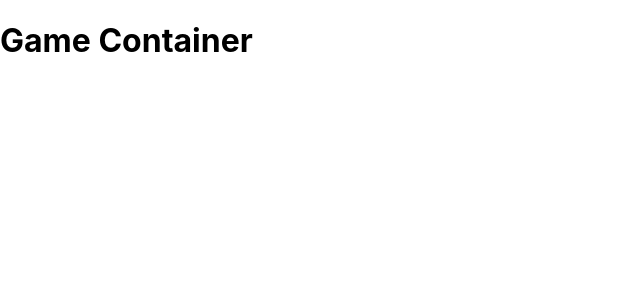
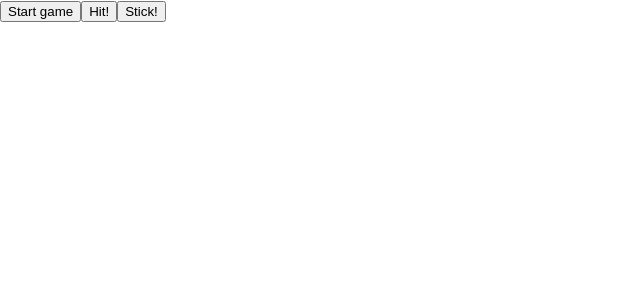
Before and after one commit to ciarancorcoran/react-blackjack, a React (Create React App) app: page / in a window 1280 px wide. Shown: the top 300 px of the page, without its empty margins (0-640 px from the left). Built offline with nearby package versions, Linux system fonts and the light colour scheme.

Commit message:
adding controls and score functionality, adding test coverage

```diff
--- /dev/null
+++ b/src/components/GameControls/GameControls.tsx
@@ -0,0 +1,23 @@
+import React, { FunctionComponent } from 'react'
+
+type GameControlsProps = {
+  handleStartGame: () => void
+  handleHitClick: () => void
+  handleStickClick: () => void
+}
+
+const GameControls: FunctionComponent<GameControlsProps> = ({
+  handleStartGame,
+  handleHitClick,
+  handleStickClick
+}) => {
+  return (
+    <>
+      <button data-testid='start-button' onClick={handleStartGame}>Start game</button>
+      <button data-testid='hit-button' onClick={handleHitClick}>Hit!</button>
+      <button data-testid='stick-button' onClick={handleStickClick}>Stick!</button>
+    </>
+  )
+}
+
+export default GameControls
--- a/src/constants/types/Card.ts
+++ b/src/constants/types/Card.ts
@@ -3,4 +3,5 @@ export type Card = {
   name: string
   suit: string
   value: number
+  isFaceCard?: boolean
 }
--- a/src/containers/Game.tsx
+++ b/src/containers/Game.tsx
@@ -1,42 +1,44 @@
-import React, { FunctionComponent, useState } from 'react'
+import React, { FunctionComponent, useState, useEffect } from 'react'
+
 import { GameStatus } from '../constants/enums/GameStatus'
 import { Card } from '../constants/types/Card'
 import { Score } from '../constants/types/Score'
-import { useEffect } from 'react'
+
+import GameControls from '../components/GameControls/GameControls'
 
 const Game: FunctionComponent = () => {
   const [gameState, setGameState] = useState<GameStatus>(GameStatus.stopped)
-  const [deck, setDeck] = useState<Card[]>()
+  const [deck, setDeck] = useState<Card[]>([])
   const [playerCards, setPlayerCards] = useState<Card[]>([])
   const [dealerCards, setDealerCards] = useState<Card[]>([])
-  const [score, setScore] = useState<Score>()
+  const [score, setScore] = useState<Score>({playerScore: 0, dealerScore: 0})
 
   useEffect(() => {
     if (gameState === GameStatus.stopped) {
       createAndShuffleDeck()
+      setGameState(GameStatus.started)
     }
-  }, [])
+  })
 
   const createAndShuffleDeck = () => {
-    // to be improved
-    const suits = ['hearts', 'clubs', 'diamonds', 'spades']
+    // TODO: to be improved
+    const suits = ['hearts',  'diamonds', 'spades', 'clubs']
     let cards: Card[] = []
-    for (let i = 1; i < 11; i++) {
+    for (let i = 2; i < 11; i++) {
       cards.push({id: `${i.toString()} of hearts`, name: `${i.toString()} of hearts`, suit: 'hearts', value: i})
       cards.push({id: `${i.toString()} of diamonds`, name: `${i.toString()} of diamonds`, suit: 'diamonds', value: i})
       cards.push({id: `${i.toString()} of spades`, name: `${i.toString()} of spades`, suit: 'spades', value: i})
       cards.push({id: `${i.toString()} of clubs`, name: `${i.toString()} of clubs`, suit: 'clubs', value: i})
     }
 
-    for (let i = 0; i < suits.length - 1; i++) {
-      cards.push({id: `jack of ${suits[i]}`, name: `jack of ${suits[i]}`, suit: suits[i], value: 10})
-      cards.push({id: `queen of ${suits[i]}`, name: `queen of ${suits[i]}`, suit: suits[i], value: 10})
-      cards.push({id: `king of ${suits[i]}`, name: `king of ${suits[i]}`, suit: suits[i], value: 10})
-      cards.push({id: `ace of ${suits[i]}`, name: `ace of ${suits[i]}`, suit: suits[i], value: 1})
+    for (let i = 0; i < suits.length; i++) {
+      cards.push({id: `jack of ${suits[i]}`, name: 'jack', suit: suits[i], value: 10, isFaceCard: true})
+      cards.push({id: `queen of ${suits[i]}`, name: 'queen', suit: suits[i], value: 10, isFaceCard: true})
+      cards.push({id: `king of ${suits[i]}`, name: 'king', suit: suits[i], value: 10, isFaceCard: true})
+      cards.push({id: `ace of ${suits[i]}`, name: 'ace', suit: suits[i], value: 1})
     }
 
-    const shuffledDeck = shuffleDeck([...cards])
-    setDeck([...shuffledDeck])
+    setDeck(shuffleDeck([...cards]))
   }
 
   const shuffleDeck = (deck: Card[]) => {
@@ -56,7 +58,87 @@ const Game: FunctionComponent = () => {
     return currentDeck
   }
 
-  return <h1>Game Container</h1>
+  const calculateScore = (card: Card, score: number) => {
+    if (card.value === 1 && (score + 11 <= 21)) {
+      return score + 11
+    }
+    return score + card.value
+  }
+
+  const handleStartGame = () => {
+    if (gameState !== GameStatus.started) { return }
+
+    const startingPlayerCards: Card[] = [deck[0], deck[1]]
+    const startingDealerCards: Card[] = [deck[2]]
+    const updatedDeck = deck.filter((r, i) => i > 2)
+
+    // TODO: to be improved
+    const startingPlayerScore = () => {
+      if ((startingPlayerCards[0].isFaceCard || startingPlayerCards[0].value === 10) && startingPlayerCards[1].value === 1 ||
+          (startingPlayerCards[1].isFaceCard || startingPlayerCards[1].value === 10) && startingPlayerCards[0].value === 1) {
+        return 21
+      }
+      return startingPlayerCards[0].value + startingPlayerCards[1].value
+    }
+
+    const startingDealerScore = startingDealerCards[0].value
+
+    setGameState(GameStatus.playerTurn)
+    setPlayerCards([...startingPlayerCards])
+    setDealerCards([...startingDealerCards])
+    setScore({playerScore: startingPlayerScore(), dealerScore: startingDealerScore})
+    setDeck([...updatedDeck])
+  }
+
+  const handleHitClick = () => {
+    if (gameState !== GameStatus.playerTurn) { return }
+    const updatedPlayerScore = calculateScore(deck[0], score.playerScore)
+
+    setPlayerCards([...playerCards, deck[0]])
+    setScore({...score, playerScore: updatedPlayerScore})
+
+    if (updatedPlayerScore > 21) {
+      setGameState(GameStatus.stopped)
+      return
+    }
+
+    setDeck([...deck.filter((r, i) => i >= 1)])
+  }
+
+  const handleStickClick = () => {
+    if (gameState !== GameStatus.playerTurn) { return }
+
+    setGameState(GameStatus.dealerTurn)
+    dealDealerCards(dealerCards, deck, score.dealerScore)
+  }
+
+  const dealDealerCards = (dealerCards: Card[], currentDeck: Card[], dealerScore: number) => {
+    const updatedDealerScore = calculateScore(currentDeck[0], dealerScore)
+    const updatedDealerCards = [...dealerCards, currentDeck[0]]
+    const updatedDeck = currentDeck.filter((r, i) => i >= 1)
+
+    if (updatedDealerScore >= 21) {
+      setGameState(GameStatus.stopped)
+      updateDealerCards(updatedDealerCards, updatedDeck, updatedDealerScore)
+      return
+    }
+
+    dealDealerCards(updatedDealerCards, updatedDeck, updatedDealerScore)
+  }
+
+  const updateDealerCards = (dealerCards: Card[], currentDeck: Card[], dealerScore: number) => {
+    setDealerCards([...dealerCards])
+    setScore({...score, dealerScore})
+    setDeck([...currentDeck])
+  }
+
+  return (
+    <GameControls
+      handleStartGame={handleStartGame}
+      handleHitClick={handleHitClick}
+      handleStickClick={handleStickClick}
+    />
+  )
 }
 
 export default Game
```
Also changed, not shown: 1 other file (tests, documents, lock files or other folders).
